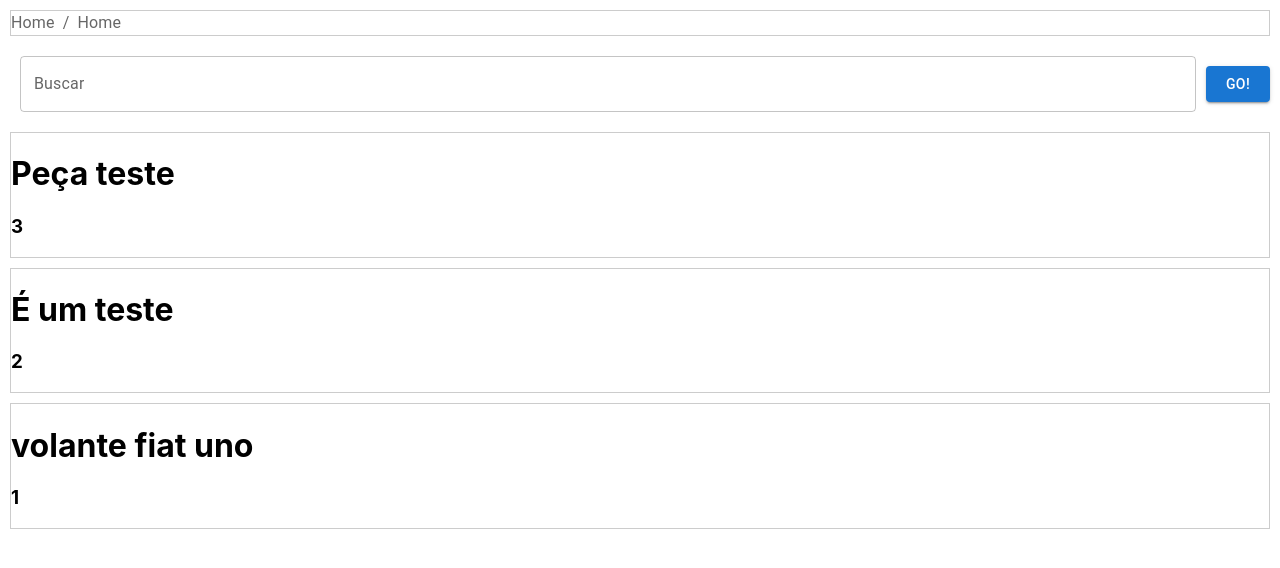
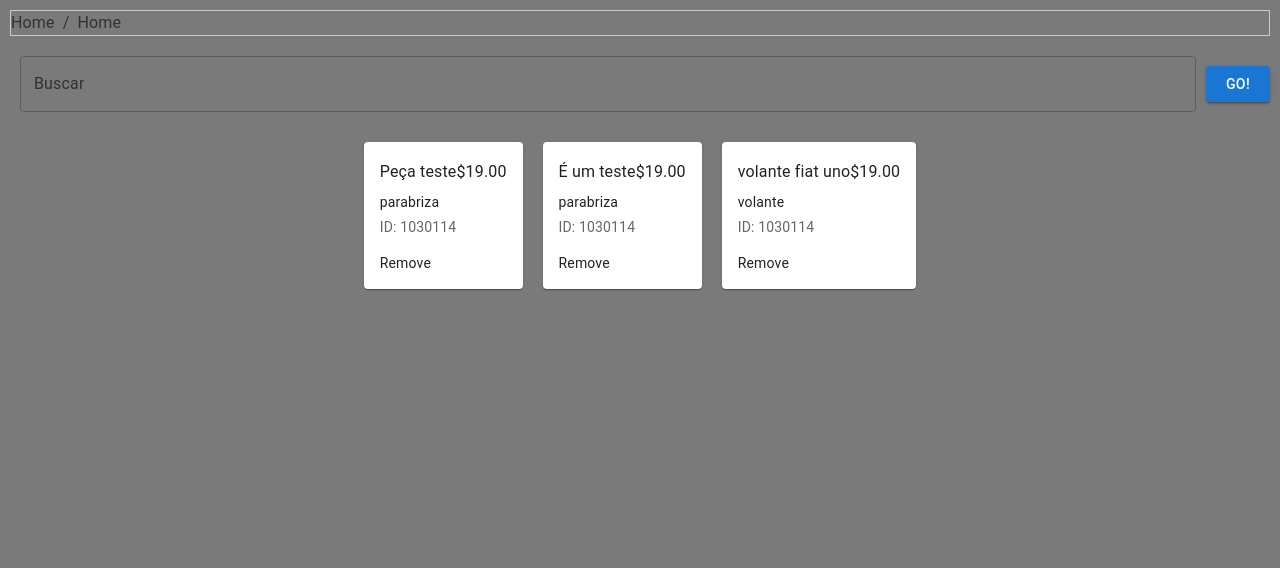
Before and after one commit to LucasGitDev/FBR-frontend, a React (Create React App) app: page / in a window 1280 px wide. Shown: the top 568 px of the page. Built offline with nearby package versions, Linux system fonts and the light colour scheme; no server answers.

Commit message:
feat: Add new style to item of peca

```diff
--- a/package.json
+++ b/package.json
@@ -6,6 +6,7 @@
     "@electron/remote": "^2.0.1",
     "@emotion/react": "^11.7.1",
     "@emotion/styled": "^11.6.0",
+    "@mui/icons-material": "^5.2.5",
     "@mui/material": "^5.2.8",
     "@testing-library/jest-dom": "^5.16.1",
     "@testing-library/react": "^12.1.2",
--- /dev/null
+++ b/src/assets/CSS/Item.css
@@ -0,0 +1,8 @@
+#Carde {
+    background: rgb(165, 165, 165);
+    margin: 10px;
+}
+#ListPeca{
+    display: flex;
+    flex-direction: row;
+}
--- a/src/components/Peca/Item.js
+++ b/src/components/Peca/Item.js
@@ -1,20 +1,41 @@
+import { Image } from "@mui/icons-material";
+import {ButtonBase, Grid, Paper, Typography } from "@mui/material";
 import React from "react";
+import "../../assets/CSS/Item.css";
 
-function Item(props) {
-    const peca = props.peca;
-    return (
-        <div style={{
-            // display: "flex",
-            // flexDirection: "row",
-            justifyContent: "space-between",
-            alignItems: "center",
-            margin: "10px",
-            border: "1px solid #ccc",
-        }}>
-            <h1>{peca.nome}</h1>
-            <h3>{peca.id}</h3>
-        </div>
-    )
+export default function Item(props) {
+  const peca = props.peca;
+  return (
+    <div>
+      <Paper xs={4} sx={{ p: 2, margin: '10px', maxWidth: 500, flexGrow: 1 }}>
+      <Grid container spacing={2}>
+        <Grid item xs={12} sm container>
+          <Grid item xs container direction="column" spacing={2}>
+            <Grid item xs>
+              <Typography gutterBottom variant="subtitle1" component="div">
+                {peca.nome}
+              </Typography>
+              <Typography variant="body2" gutterBottom>
+                {peca.tipo}
+              </Typography>
+              <Typography variant="body2" color="text.secondary">
+                ID: 1030114
+              </Typography>
+            </Grid>
+            <Grid item>
+              <Typography sx={{ cursor: 'pointer' }} variant="body2">
+                Remove
+              </Typography>
+            </Grid>
+          </Grid>
+          <Grid item>
+            <Typography variant="subtitle1" component="div">
+              $19.00
+            </Typography>
+          </Grid>
+        </Grid>
+      </Grid>
+    </Paper>
+    </div>
+  );
 }
-
-export default Item;
--- a/src/index.css
+++ b/src/index.css
@@ -5,6 +5,7 @@ body {
     sans-serif;
   -webkit-font-smoothing: antialiased;
   -moz-osx-font-smoothing: grayscale;
+  background-color: rgb(122, 122, 122);
 }
 
 code {
--- a/src/pages/Home.js
+++ b/src/pages/Home.js
@@ -1,7 +1,7 @@
 import { useEffect, useState } from "react";
 import Api from "../service/api";
 import Item from "../components/Peca/Item";
-import { TextField, Button } from "@mui/material/";
+import { TextField, Button, Grid } from "@mui/material/";
 
 function Home() {
   const [pecas, setPecas] = useState([]);
@@ -21,7 +21,7 @@ function Home() {
       let pecas = await Api.searchPecas(search);
       setPecas(pecas);
     }
-  }
+  };
 
   const handleSearch = (e) => {
     setSearch(e.target.value);
@@ -56,18 +56,21 @@ function Home() {
               margin: "10px",
             }}
           />
-          <Button
-            variant="contained"
-            color="primary"
-            onClick={searchGo}
-          >
+          <Button variant="contained" color="primary" onClick={searchGo}>
             Go!
           </Button>
         </div>
 
-        {pecas.map((peca) => {
-          return <Item key={peca.id} peca={peca} />;
-        })}
+        <Grid
+          container
+          direction="row"
+          justifyContent="center"
+          alignItems="center"
+        >
+          {pecas.map((peca) => {
+            return <Item key={peca.id} peca={peca} />;
+          })}
+        </Grid>
       </div>
     </div>
   );
```
Also changed, not shown: 1 other file (tests, documents, lock files or other folders).
